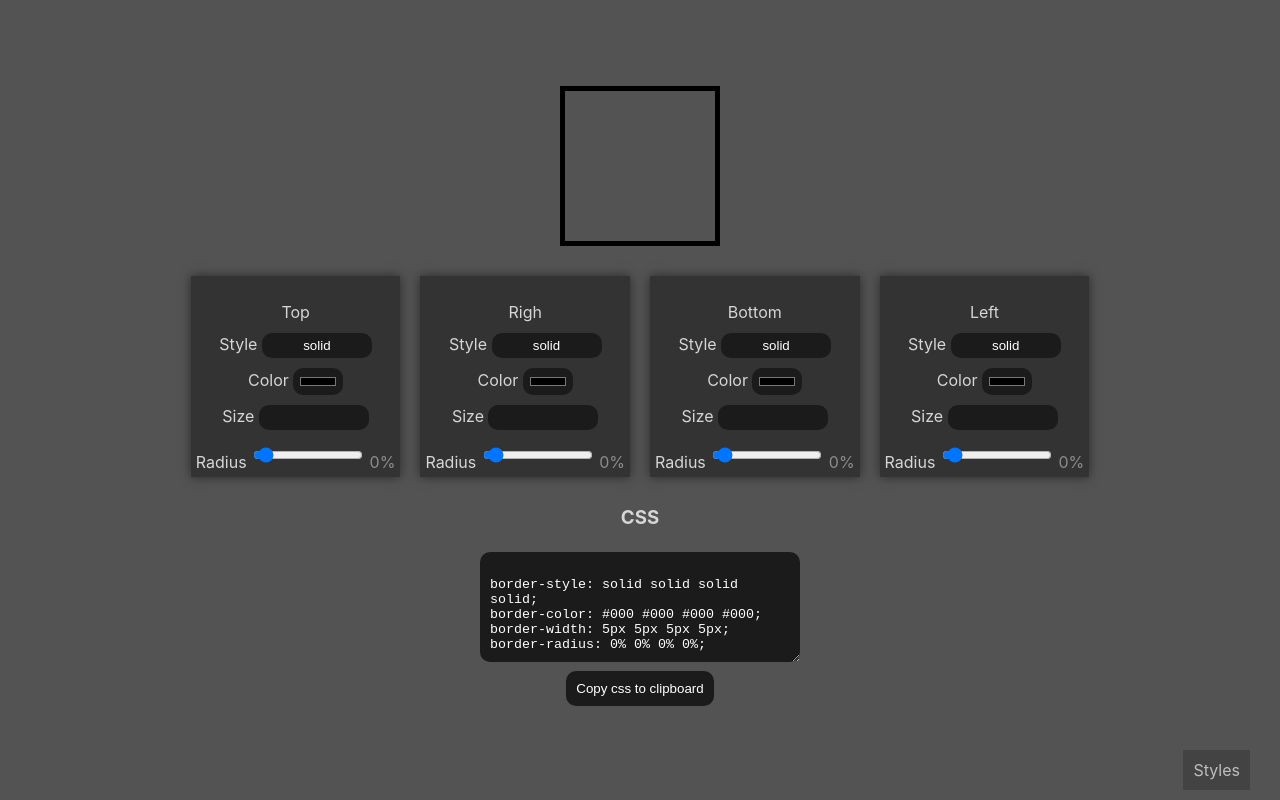
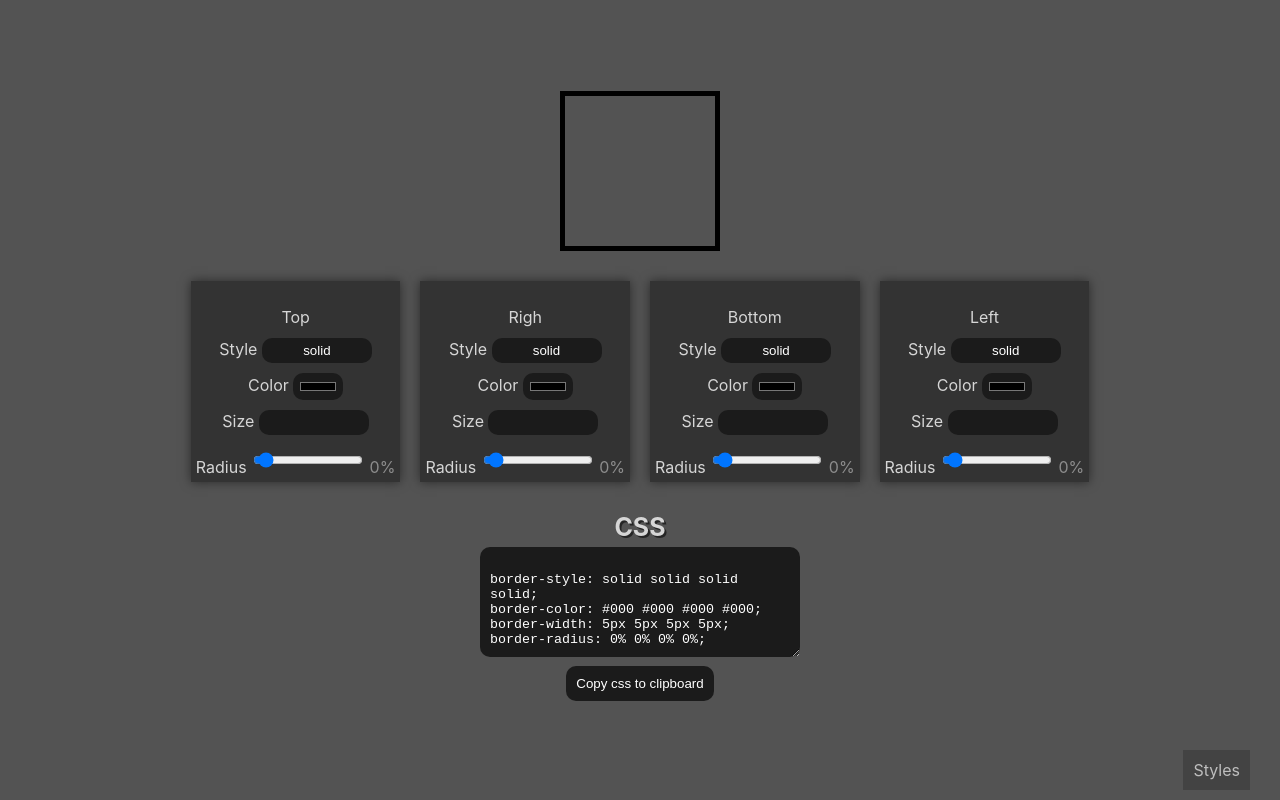
Before and after one commit to bestpractice116/box-css-preview, a React (Create React App) app: page / in a window 1280 px wide. Built offline with nearby package versions, Linux system fonts and the light colour scheme.

Commit message:
update 'css title' style

```diff
--- a/src/App.css
+++ b/src/App.css
@@ -50,6 +50,12 @@ input {
   color: #fff;
 }
 
+h3 {
+  text-shadow: rgba(0, 0, 0, 0.548) 2px 2px 0px;
+  font-size: 25px;
+  margin: 20px 0 0 0;
+}
+
 textarea {
   margin: 5px;
   padding: 10px;
```
